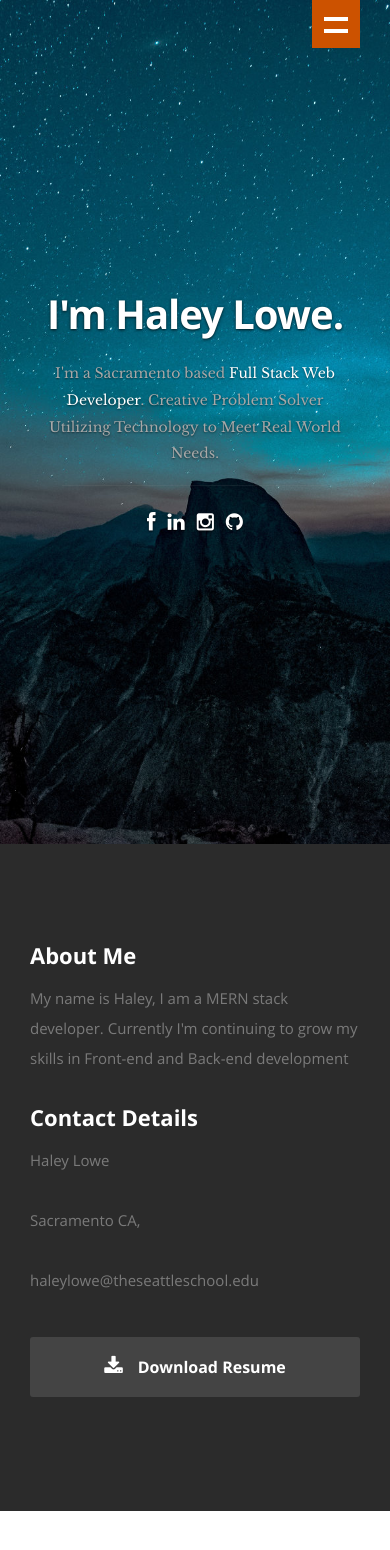
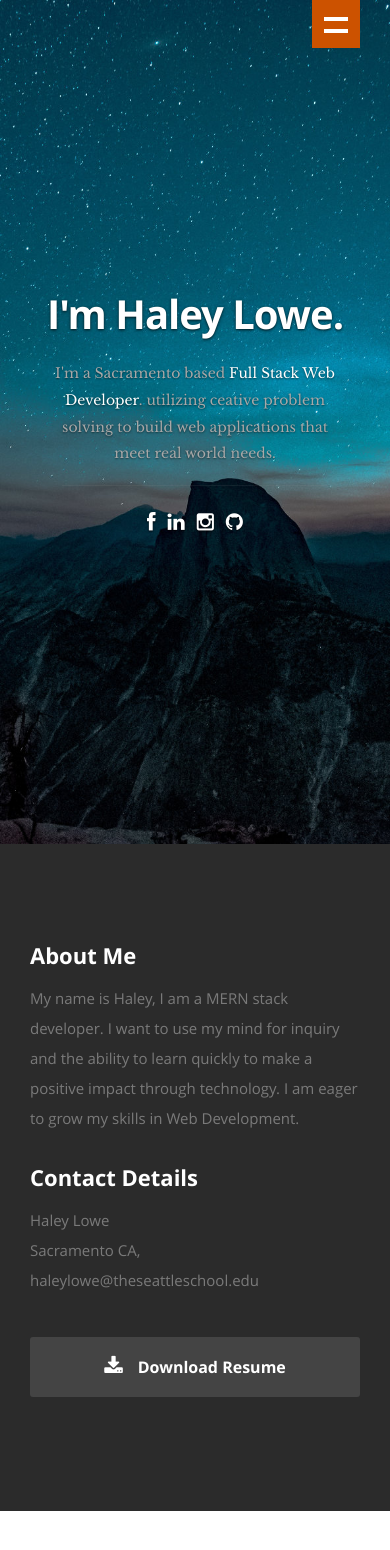
Before and after one commit to halowe94/react-portfolio, a React (Create React App) app in the folder client/: page / in a window 390 px wide. Shown: the top 1550 px of the page. Built offline with nearby package versions, Linux system fonts and the light colour scheme.

Commit message:
removed phone and address from About component

```diff
--- a/client/public/resumeData.json
+++ b/client/public/resumeData.json
@@ -2,9 +2,9 @@
   "main": {
     "name": "Haley Lowe",
     "occupation": "Full Stack Web Developer",
-    "description": "Creative Problem Solver Utilizing Technology to Meet Real World Needs",
+    "description": "utilizing ceative problem solving to build web applications that meet real world needs",
     "image": "Hlowe.jpg",
-    "bio": "My name is Haley, I am a MERN stack developer. Currently I'm continuing to grow my skills in Front-end and Back-end development",
+    "bio": "My name is Haley, I am a MERN stack developer. I want to use my mind for inquiry and the ability to learn quickly to make a positive impact through technology. I am eager to grow my skills in Web Development.",
     "contactmessage": "I'd love to connect with you.",
     "email": "haleylowe@theseattleschool.edu",
     "address": {
--- a/client/src/Components/About.js
+++ b/client/src/Components/About.js
@@ -1,17 +1,16 @@
-import React, { Component } from 'react';
+import React, { Component } from "react";
 
 class About extends Component {
   render() {
-
-    if(this.props.data){
+    if (this.props.data) {
       var name = this.props.data.name;
-      var profilepic= "images/"+this.props.data.image;
+      var profilepic = "images/" + this.props.data.image;
       var bio = this.props.data.bio;
       var street = this.props.data.address.street;
       var city = this.props.data.address.city;
       var state = this.props.data.address.state;
       var zip = this.props.data.address.zip;
-      var phone= this.props.data.phone;
+      var phone = this.props.data.phone;
       var email = this.props.data.email;
       var resumeDownload = this.props.data.resumedownload;
     }
@@ -20,7 +19,11 @@ class About extends Component {
       <section id="about">
         <div className="row">
           <div className="three columns">
-            <img className="profile-pic"  src={profilepic} alt="Tim Baker Profile Pic" />
+            <img
+              className="profile-pic"
+              src={profilepic}
+              alt="Tim Baker Profile Pic"
+            />
           </div>
           <div className="nine columns main-col">
             <h2>About Me</h2>
@@ -30,23 +33,25 @@ class About extends Component {
               <div className="columns contact-details">
                 <h2>Contact Details</h2>
                 <p className="address">
-						   <span>{name}</span><br />
-						   <span>{street}<br />
+                  <span>{name}</span>
+                  <br />
+                  <span>
                     {city} {state}, {zip}
-                   </span><br />
-						   <span>{phone}</span><br />
+                  </span>
+                  <br />
                   <span>{email}</span>
                 </p>
               </div>
               <div className="columns download">
                 <p>
-                     <a href={resumeDownload} className="button"><i className="fa fa-download"></i>Download Resume</a>
+                  <a href={resumeDownload} className="button">
+                    <i className="fa fa-download"></i>Download Resume
+                  </a>
                 </p>
               </div>
             </div>
           </div>
         </div>
-
       </section>
     );
   }
```
Lines whose indentation alone changed are shown as unchanged.
